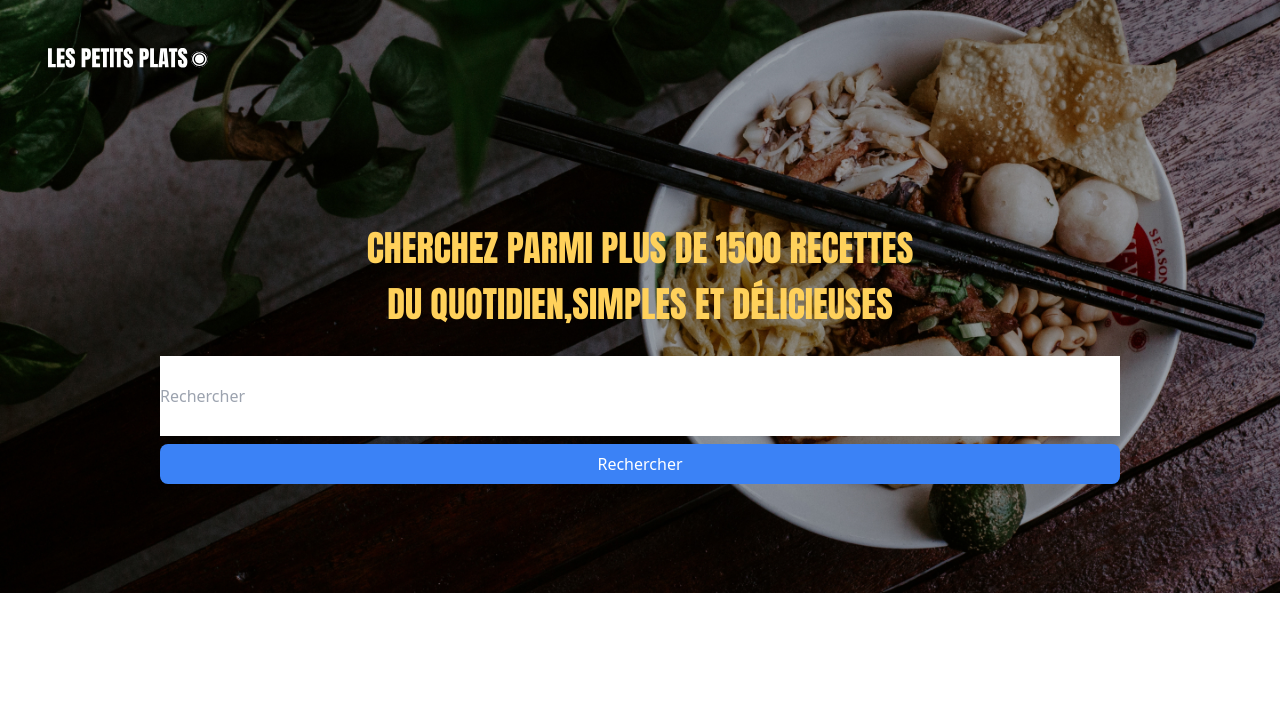
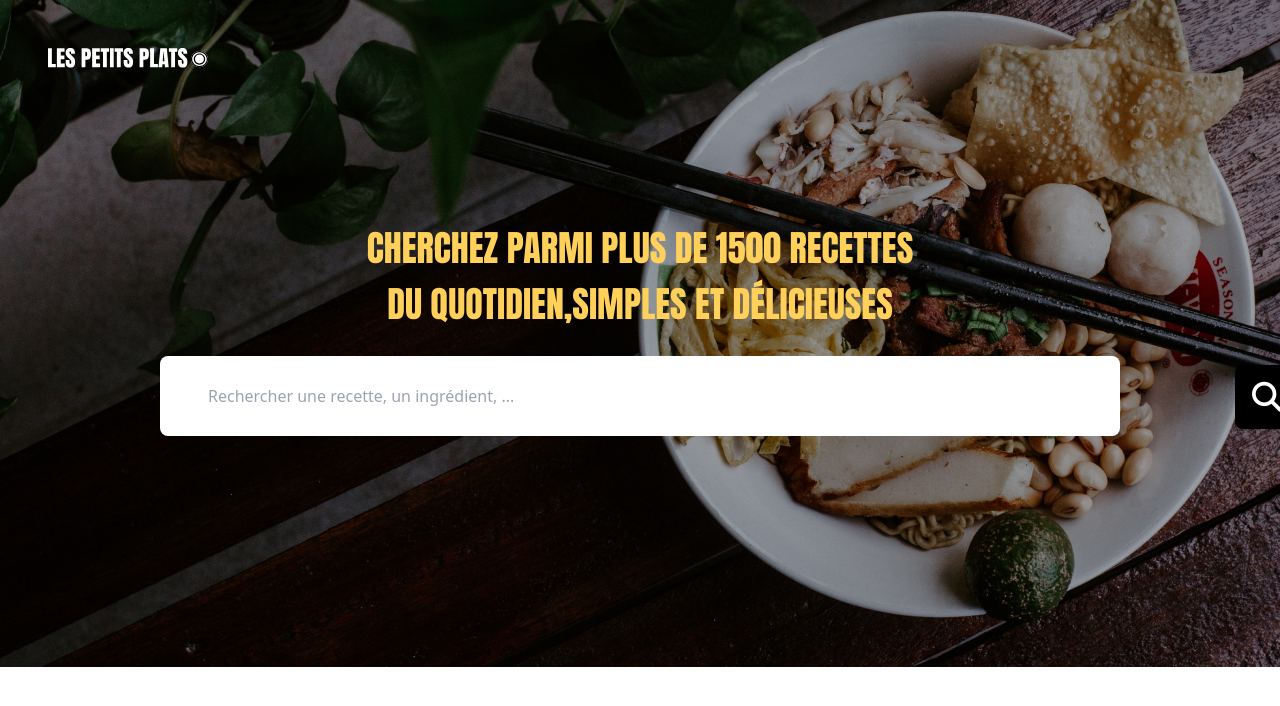
Before and after one commit to imene-yahiaoui/les_petits_plats, a website: page index.html in a window 1280 px wide. Drawn offline with nearby package versions, Linux system fonts and the light colour scheme.

Commit message:
update header

```diff
--- a/index.html
+++ b/index.html
@@ -8,16 +8,20 @@
     <meta name="viewport" content="width=device-width, initial-scale=1">
     <meta name="description" content="">
 
-    <link href="/dist/output.css" rel="stylesheet">
+
     <title>Les Petits Plats</title>
     <link href="https://fonts.googleapis.com/css2?family=Anton&family=Manrope:wght@400;500&display=swap"
         rel="stylesheet">
+    <script src="https://kit.fontawesome.com/f266b52627.js" crossorigin="anonymous"></script>
+    <script src="https://cdn.tailwindcss.com"></script>
+    <link href="/dist/output.css" rel="stylesheet">
 </head>
 
-<body class="max-w-screen-2xl mx-auto">
-    <header class="max-w-full ">
-        <img class="absolute z-[-1]" src="./assets/images/header.jpg" alt="plat">
-        <img class="w-52 pt-12 pl-12" src="./assets/logo/Logo.svg" alt="logo">
+<body class="mx-auto max-w-screen-2xl">
+    <header class="w-full h-[667px] bg-[url('./assets/images/header.jpg')] bg-no-repeat bg-center bg-cover">
+
+        <!-- <img class="absolute z-[-1] max-w-full" src="./assets/images/header.jpg" alt="plat"> -->
+        <img class="w-52 pt-12 pl-12 m-0" src="./assets/logo/Logo.svg" alt="logo">
         <div class="flex flex-col gap-y-48 relative">
             <div class="flex flex-col gap-y-4 relative top-40">
                 <h3 class="text-primary font-anton text-center  text-4xl">CHERCHEZ PARMI PLUS DE 1500
@@ -25,11 +29,12 @@
                 <h3 class="text-primary font-anton text-center  text-4xl">DU
                     QUOTIDIEN,SIMPLES ET DÉLICIEUSES </h3>
             </div>
-            <div class="mx-auto w-9/12 h-20">
-                <input type="text" placeholder="Rechercher"
-                    class="w-full h-full focus:outline-none focus:border-blue-400">
-                <button
-                    class="mt-2 bg-blue-500 text-white px-4 py-2 rounded-lg w-full hover:bg-blue-600">Rechercher</button>
+            <div class="mx-auto w-9/12 h-20  ">
+                <input type="text" placeholder="Rechercher une recette, un ingrédient, ..."
+                    class="w-full h-full rounded-lg pl-12">
+                <button class="relative h-16 w-16 bg-black  right-[-1075px] bottom-[71px] rounded-lg"
+                    aria-label="search" type="submit"><i class="fa-solid fa-magnifying-glass text-3xl text-white  "></i>
+                </button>
             </div>
         </div>
     </header>
--- /dev/null
+++ b/postcss.config.js
@@ -0,0 +1,6 @@
+module.exports = {
+  plugins: {
+    tailwindcss: {},
+    autoprefixer: {},
+  },
+};
--- a/src/input.css
+++ b/src/input.css
@@ -1,3 +1,8 @@
 @tailwind base;
 @tailwind components;
 @tailwind utilities;
+@layer base {
+  html {
+    font-family: Anton, sans-serif;
+  }
+}
--- a/tailwind.config.js
+++ b/tailwind.config.js
@@ -4,10 +4,14 @@ module.exports = {
   theme: {
     extend: {
       colors: {
-        primary: '#FFD15B', // Ajoutez votre couleur primaire personnalisée
+        primary: "#FFD15B",
       },
+
       fontFamily: {
         anton: ["Anton", "sans-serif"],
+      },
+      backgroundImage: {
+        header: "url('./assets/images/header.jpg')",
       },
     },
   },
```
Also changed, not shown: 1 other file.
